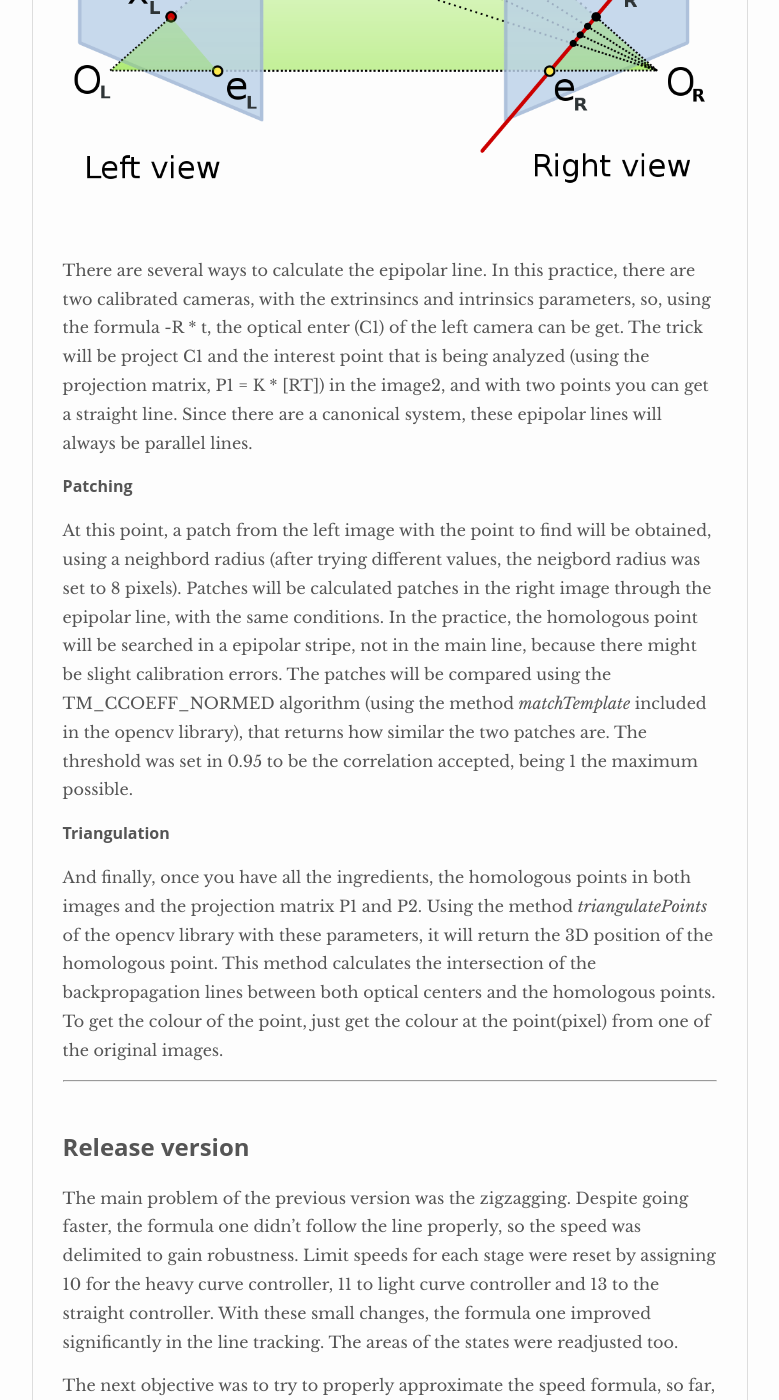
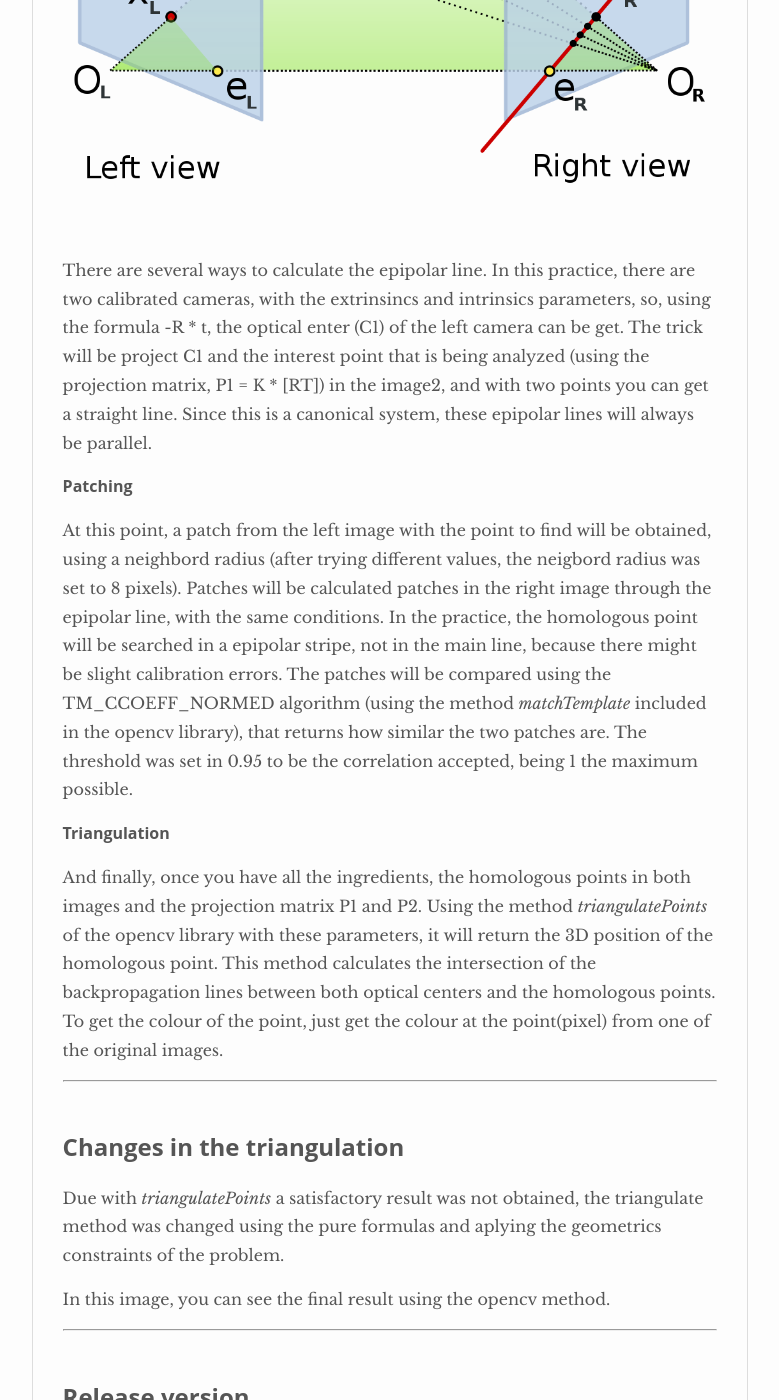
Before and after one commit to RoberG/MUVA-Robotica, a Jekyll site: the page built from _posts/2020-05-27-Practice 2 - 3D Reconstruction.md, in a window 1280 px wide and 1400 px high, scrolled down 2630 px. Shown: the whole window, without its empty margins (250-1029 px from the left). Built offline with Jekyll 4.4.1, drawn with Linux system fonts in a browser that asks for light colours; nearby versions of some CDN libraries.

Commit message:
Update 2020-05-27-Practice 2 - 3D Reconstruction.md

```diff
--- a/_posts/2020-05-27-Practice 2 - 3D Reconstruction.md
+++ b/_posts/2020-05-27-Practice 2 - 3D Reconstruction.md
@@ -41,7 +41,7 @@ The epipolar restriction says that the homologous point of one point (P1) in the
 
 There are several ways to calculate the epipolar line. In this practice, there are two calibrated cameras, with the extrinsincs and intrinsics parameters, so, using the formula -R \* t,
 the optical enter (C1) of the left camera can be get. The trick will be project C1 and the interest point that is being analyzed (using the projection matrix, P1 = K \* [RT]) in the image2,
-and with two points you can get a straight line. Since there are a canonical system, these epipolar lines will always be parallel lines.
+and with two points you can get a straight line. Since this is a canonical system, these epipolar lines will always be parallel.
 
 #### Patching
 
@@ -55,6 +55,15 @@ that returns how similar the two patches are. The threshold was set in 0.95 to b
 And finally, once you have all the ingredients, the homologous points in both images and the projection matrix P1 and P2. Using the method *triangulatePoints*
 of the opencv library  with these parameters, it will return the 3D position of the homologous point. This method calculates the intersection of the backpropagation lines between both optical
 centers and the homologous points. To get the colour of the point, just get the colour at the point(pixel) from one of the original images.
+
+
+******************************************************************************************************************************************************************************************************************
+<br>
+## Changes in the triangulation
+
+Due with *triangulatePoints* a satisfactory result was not obtained, the triangulate method was changed using the pure formulas and aplying the geometrics constraints of the problem.
+
+In this image, you can see the final result using the opencv method.
 
 ******************************************************************************************************************************************************************************************************************
 <br>
```
